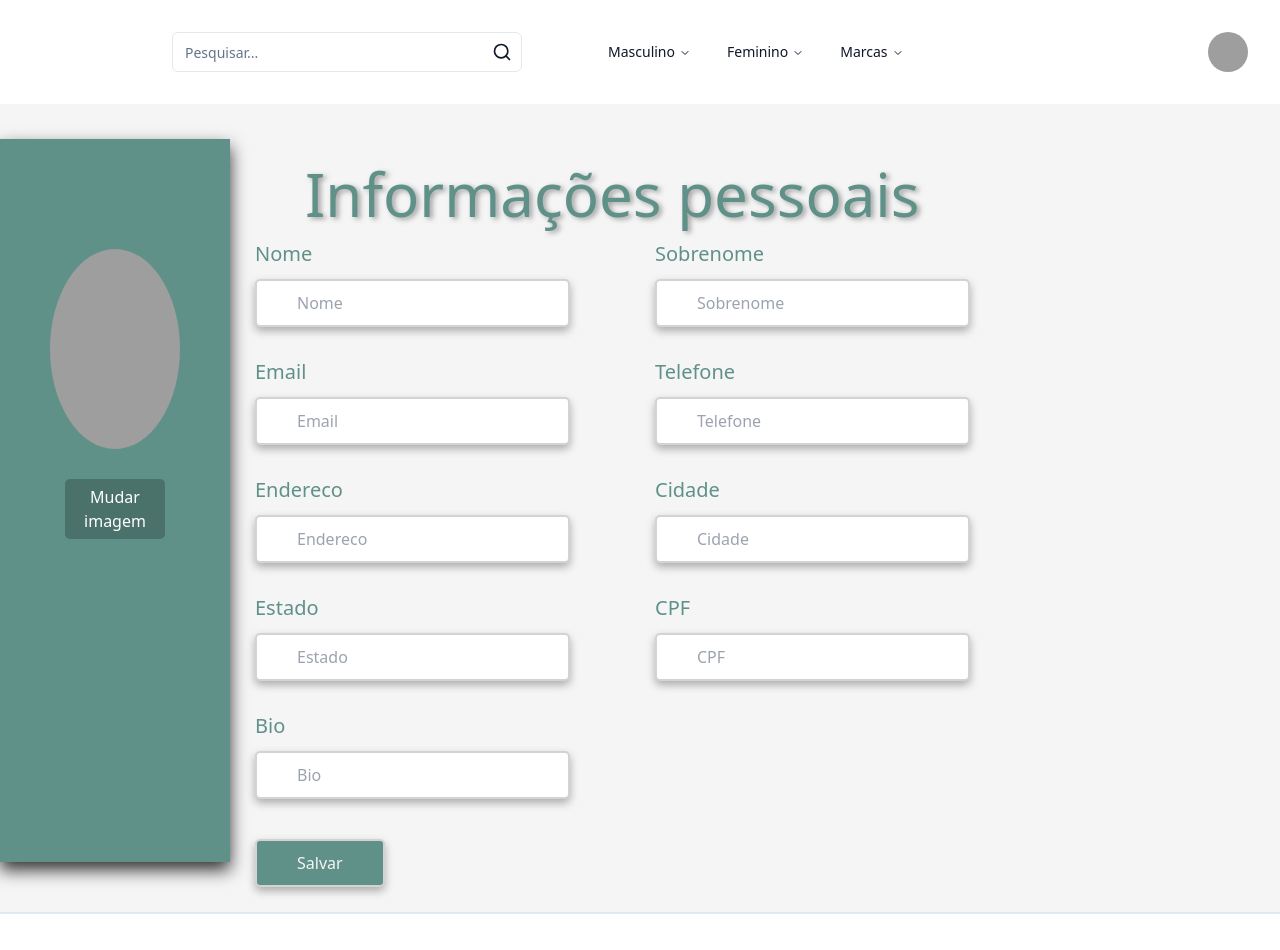
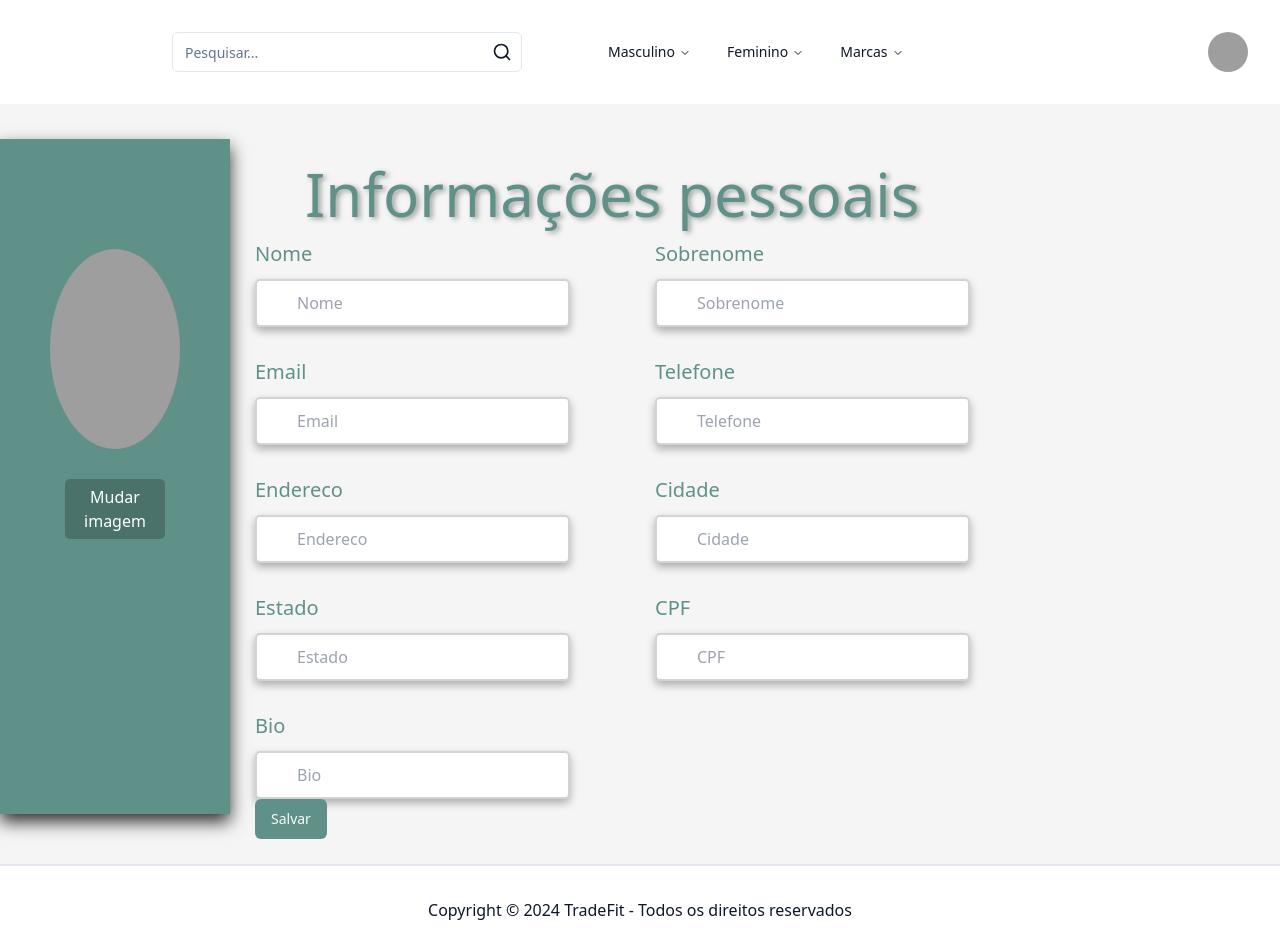
Before and after one commit to LittleCharles/UPX-III, a React (Vite) app: page /profile in a window 1280 px wide. Shown: the top 950 px of the page. Built offline with nearby package versions, Linux system fonts and the light colour scheme; grey boxes are pictures that could not be loaded.

Commit message:
toast adicionado ao profile

```diff
--- a/src/pages/Register.jsx
+++ b/src/pages/Register.jsx
@@ -11,7 +11,7 @@ export function Register() {
     const navigate = useNavigate();
 
     function handleReturnHome() {
-        navigate("/");
+        navigate("/Login");
       }
 
       function handleRedirect() {
--- a/src/pages/profile/ProfilePage.jsx
+++ b/src/pages/profile/ProfilePage.jsx
@@ -1,12 +1,13 @@
 import FormInput from './FormInput';
 import React, { useState } from 'react';
-//import {toast} from 'react-toastify' ;
 import './stylesheet.css';
-import { useNavigate } from "react-router-dom";
+import { Navigate, useNavigate } from "react-router-dom";
 import { Input } from '@/components/ui/input';
 import ProfilePicture from './ProfilePicture';
 import Header from '@/components/Header';
 import Footer from '@/components/Footer';
+import { Button } from '@/components/ui/button';
+import { toast } from "sonner";
 
 
 export function ProfilePage()
@@ -20,6 +21,7 @@ export function ProfilePage()
   const[email, setEmail] = useState();
   const[cpf, setCpf] = useState();
   const [bio, setBio] = useState();
+  const navigate = useNavigate();
 
 
  function alterarNome(e){
@@ -56,6 +58,13 @@ function alterarBio(e){
 function alterarSobrenome(e){
   setSobrenome(e.target.value);
 }
+function handleReturnHome(){
+  toast.success("Informações alteradas com sucesso.");
+  setTimeout(() => {
+    navigate("/Home");
+  }, 1000);
+}
+
   return (
     <>
     <Header />
@@ -86,7 +95,8 @@ function alterarSobrenome(e){
           <FormInput label="Bio"  className= "bioform" value={bio} onChange = {alterarBio}/>
           </div>
 
-          <FormInput type="Submit" value= "Salvar"/>
+
+          <Button  type="button" onClick={handleReturnHome}>Salvar</Button>
 
        </div>
     </div>
```
